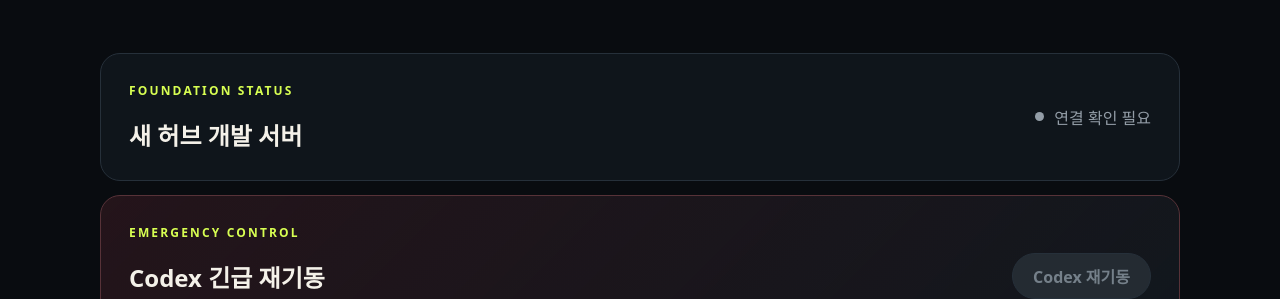
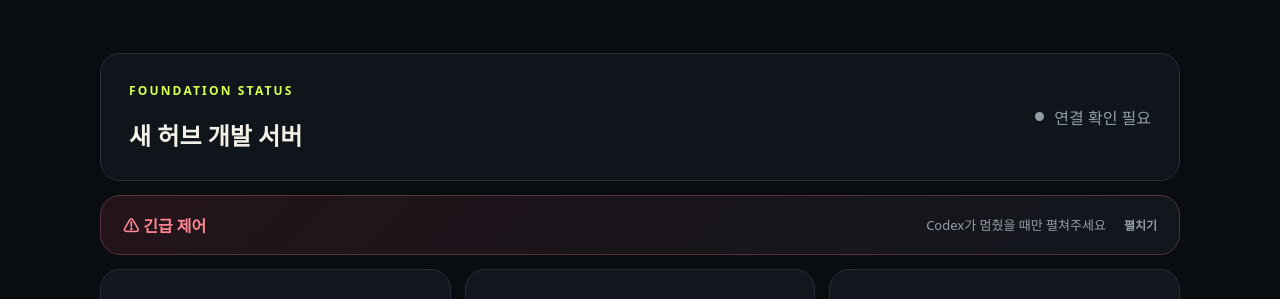
Before and after one commit to HanaLight-One/hanabit-hub, a website: page public/index.html in a window 1280 px wide. Shown: the part 501-800 px from the top of the page. Drawn offline with Linux system fonts and the light colour scheme; no server answers.

Commit message:
긴급 제어 축소와 오늘 이미지 안내 개선

```diff
--- a/public/index.html
+++ b/public/index.html
@@ -28,7 +28,12 @@
         </p>
       </section>
 
-      <section class="emergency-card" aria-labelledby="codex-control-title">
+      <details class="emergency-control">
+        <summary>
+          <span class="emergency-summary-title">⚠ 긴급 제어</span>
+          <span class="emergency-summary-copy">Codex가 멈췄을 때만 펼쳐주세요</span>
+        </summary>
+        <div class="emergency-panel">
           <div>
             <p class="label">EMERGENCY CONTROL</p>
             <h2 id="codex-control-title">Codex 긴급 재기동</h2>
@@ -39,7 +44,8 @@
           <button id="restart-codex" class="danger-button" type="button" disabled>
             Codex 재기동
           </button>
-      </section>
+        </div>
+      </details>
 
       <section class="modules" aria-label="예정된 허브 모듈">
         <a class="module-link" href="/images">
--- a/public/styles.css
+++ b/public/styles.css
@@ -69,19 +69,71 @@ h1 em {
   background: rgb(17 23 29 / 84%);
 }
 
-.emergency-card {
+.emergency-control {
+  margin-top: 14px;
+  border: 1px solid #573238;
+  border-radius: 20px;
+  background: linear-gradient(135deg, rgb(83 34 44 / 36%), var(--panel));
+  overflow: hidden;
+}
+
+.emergency-control summary {
+  display: flex;
+  align-items: center;
+  justify-content: space-between;
+  gap: 18px;
+  min-height: 58px;
+  padding: 0 22px;
+  color: #ff8793;
+  cursor: pointer;
+  list-style: none;
+}
+
+.emergency-control summary::-webkit-details-marker {
+  display: none;
+}
+
+.emergency-control summary::after {
+  content: "펼치기";
+  flex: 0 0 auto;
+  color: var(--muted);
+  font-size: 12px;
+  font-weight: 800;
+}
+
+.emergency-control[open] summary {
+  border-bottom: 1px solid #573238;
+}
+
+.emergency-control[open] summary::after {
+  content: "접기";
+}
+
+.emergency-control summary:hover,
+.emergency-control summary:focus-visible {
+  background: rgb(255 107 122 / 6%);
+  outline: none;
+}
+
+.emergency-summary-title {
+  font-weight: 800;
+}
+
+.emergency-summary-copy {
+  margin-left: auto;
+  color: var(--muted);
+  font-size: 13px;
+}
+
+.emergency-panel {
   display: flex;
   align-items: center;
   justify-content: space-between;
   gap: 24px;
-  margin-top: 14px;
-  padding: 28px;
-  border: 1px solid #573238;
-  border-radius: 20px;
-  background: linear-gradient(135deg, rgb(83 34 44 / 36%), var(--panel));
+  padding: 24px;
 }
 
-.emergency-card h2 {
+.emergency-panel h2 {
   margin: 0;
 }
 
@@ -204,9 +256,19 @@ h1 em {
     flex-direction: column;
   }
 
-  .emergency-card {
+  .emergency-control summary {
+    min-height: 52px;
+    padding: 0 16px;
+  }
+
+  .emergency-summary-copy {
+    display: none;
+  }
+
+  .emergency-panel {
     align-items: stretch;
     flex-direction: column;
+    padding: 20px 16px;
   }
 
   .danger-button {
```
Also changed, not shown: public/images/app.js (+8 -4 lines), test/home-page.test.mjs (added, +46 -0 lines). Lines whose indentation alone changed are shown as unchanged.
